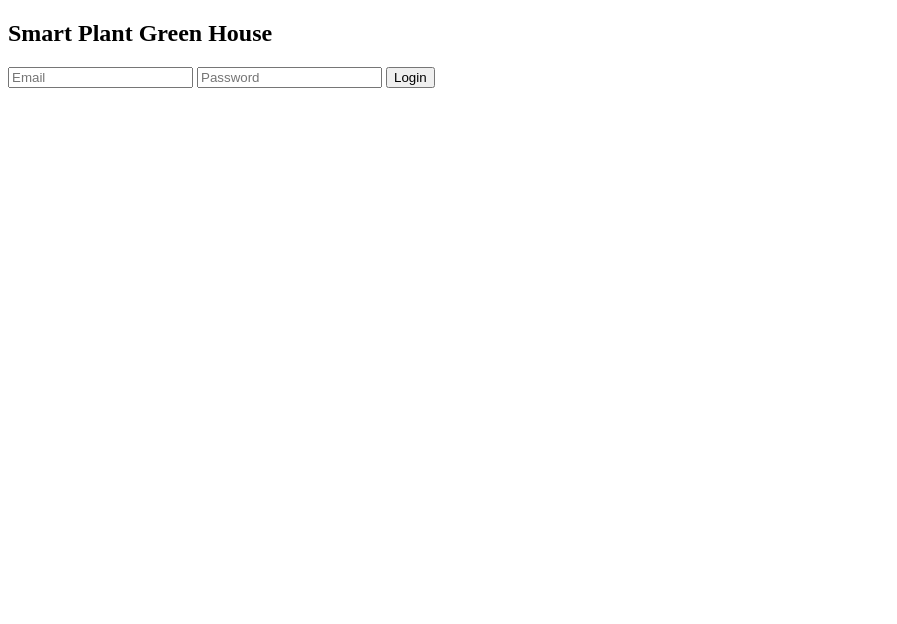
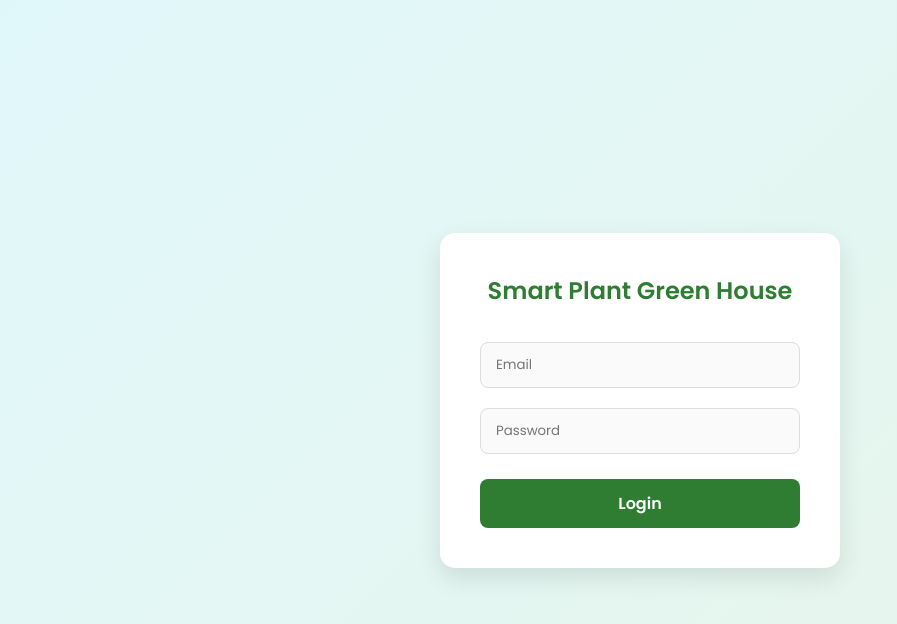
Before and after one commit to RandyYrvanaPratama/smartIoTM11, a plain HTML site: page index.html in a window 1280 px wide. Shown: the whole page, without its empty margins (0-897 px from the left). Drawn offline with Linux system fonts and the light colour scheme.

Commit message:
mengubah sedikit typo

```diff
--- a/index.html
+++ b/index.html
@@ -4,7 +4,7 @@
     <meta charset="UTF-8" />
     <meta name="viewport" content="width=device-width, initial-scale=1.0" />
     <title>Document</title>
-    <link rel="stylesheet" href="dashboardStyle.css" />
+    <link rel="stylesheet" href="index.css" />
   </head>
   <body>
     <div id="loginForm">
```
